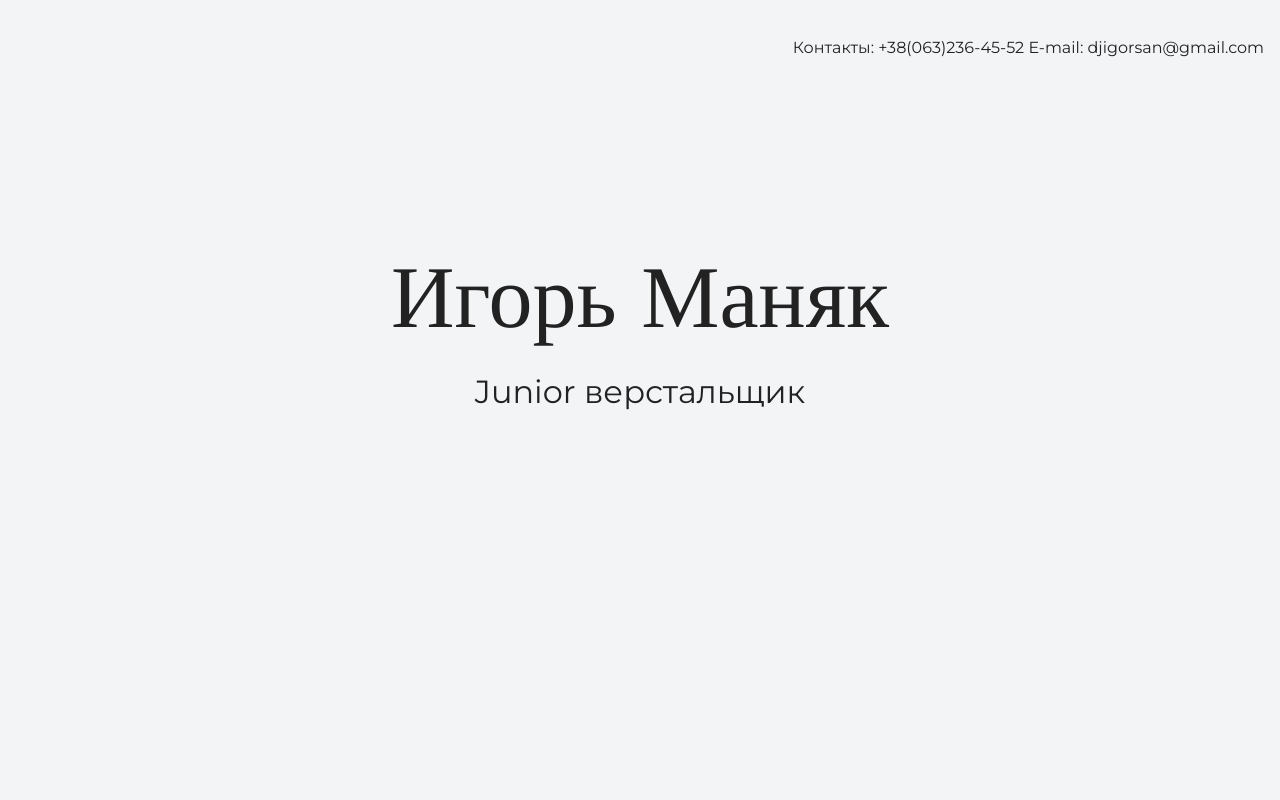
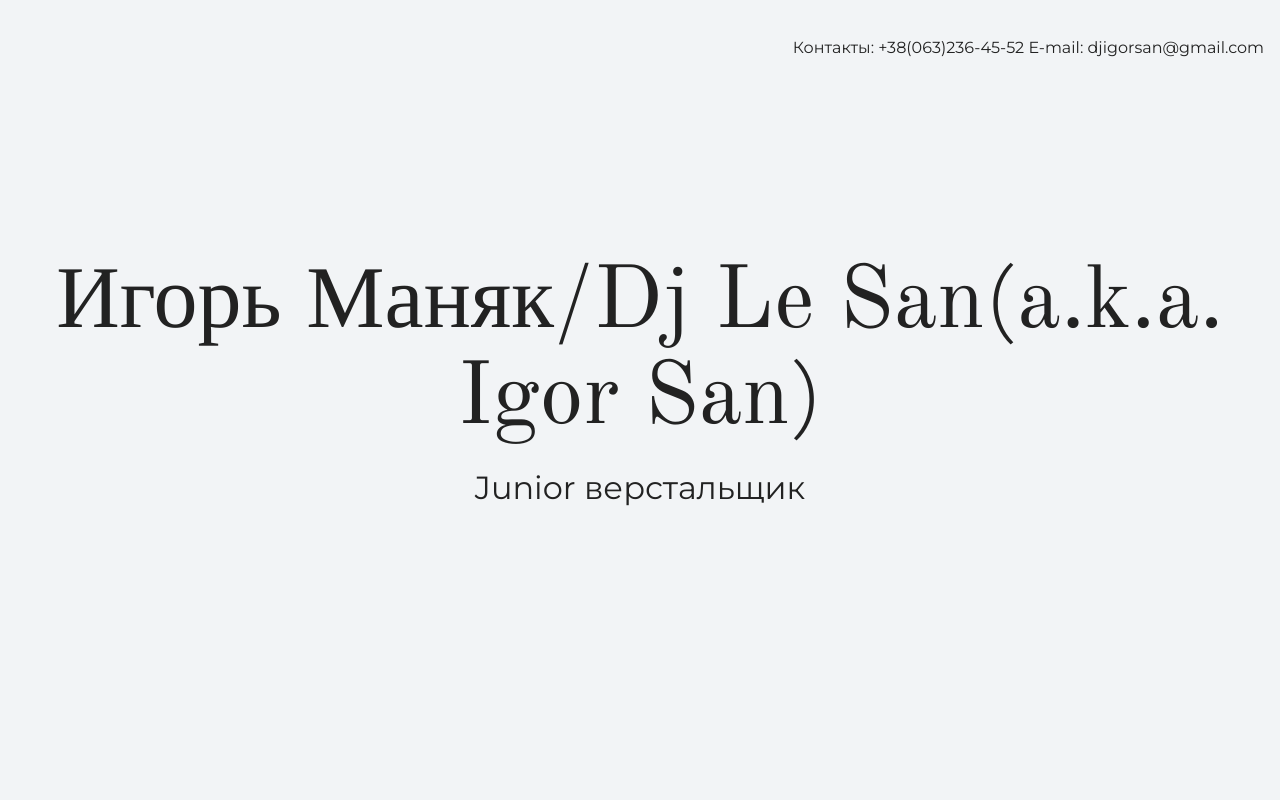
Before and after one commit to IgorSan1986/my_portfolio, a plain HTML site: page index.html in a window 1280 px wide. Shown: the top 800 px of the page. Drawn offline with nearby package versions, Linux system fonts and the light colour scheme.

Commit message:
меняет текст на главной странице
Дописал свой ник как Dj

```diff
--- a/index.html
+++ b/index.html
@@ -17,7 +17,7 @@
 
     <section class="hero-image">
 			<div class="container">
-				<h1 class="heading">Игорь Маняк</h1>
+				<h1 class="heading">Игорь Маняк/Dj Le San(a.k.a. Igor San)</h1>
 				<p>Junior верстальщик</p>
 			</div>
     </section>
```
